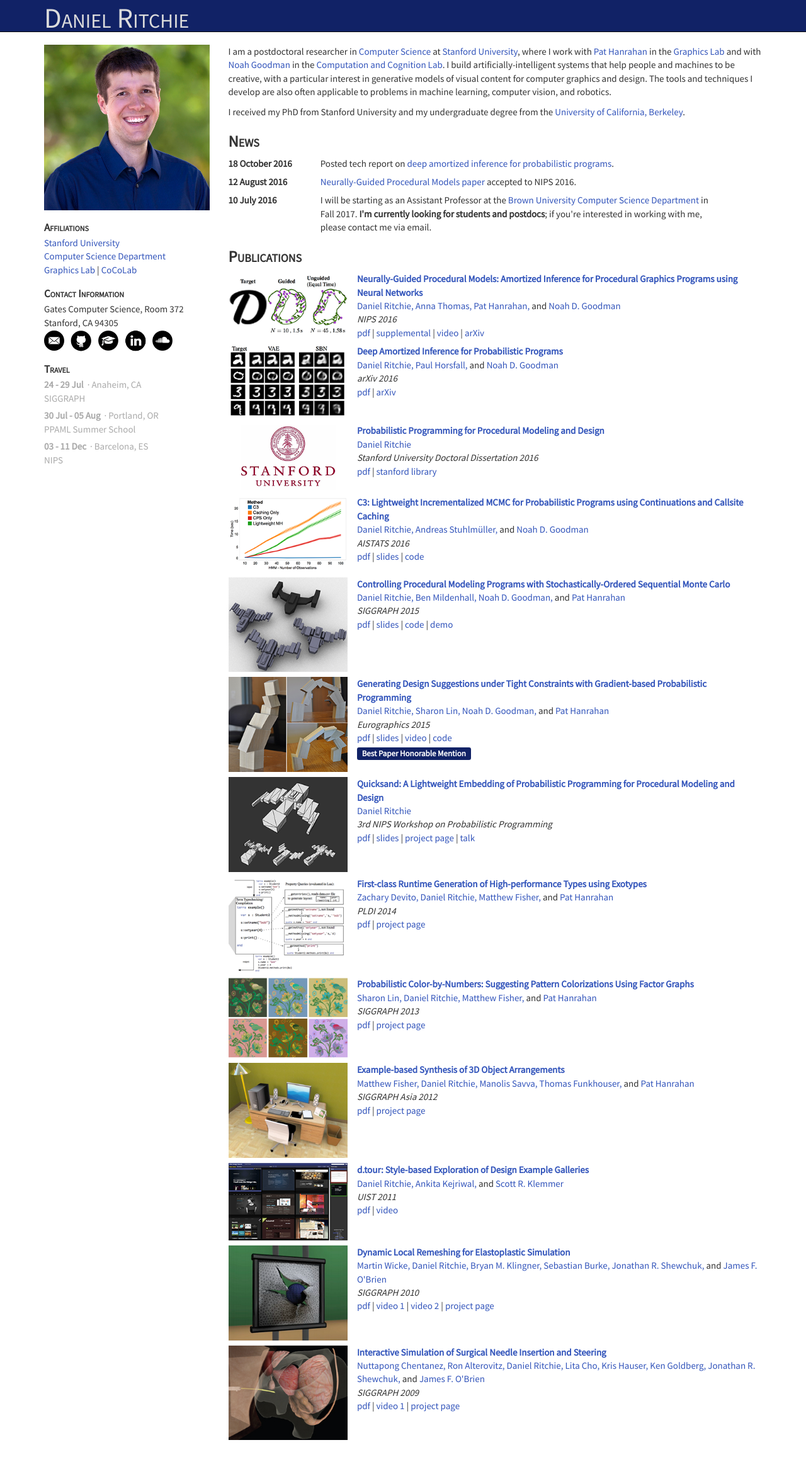
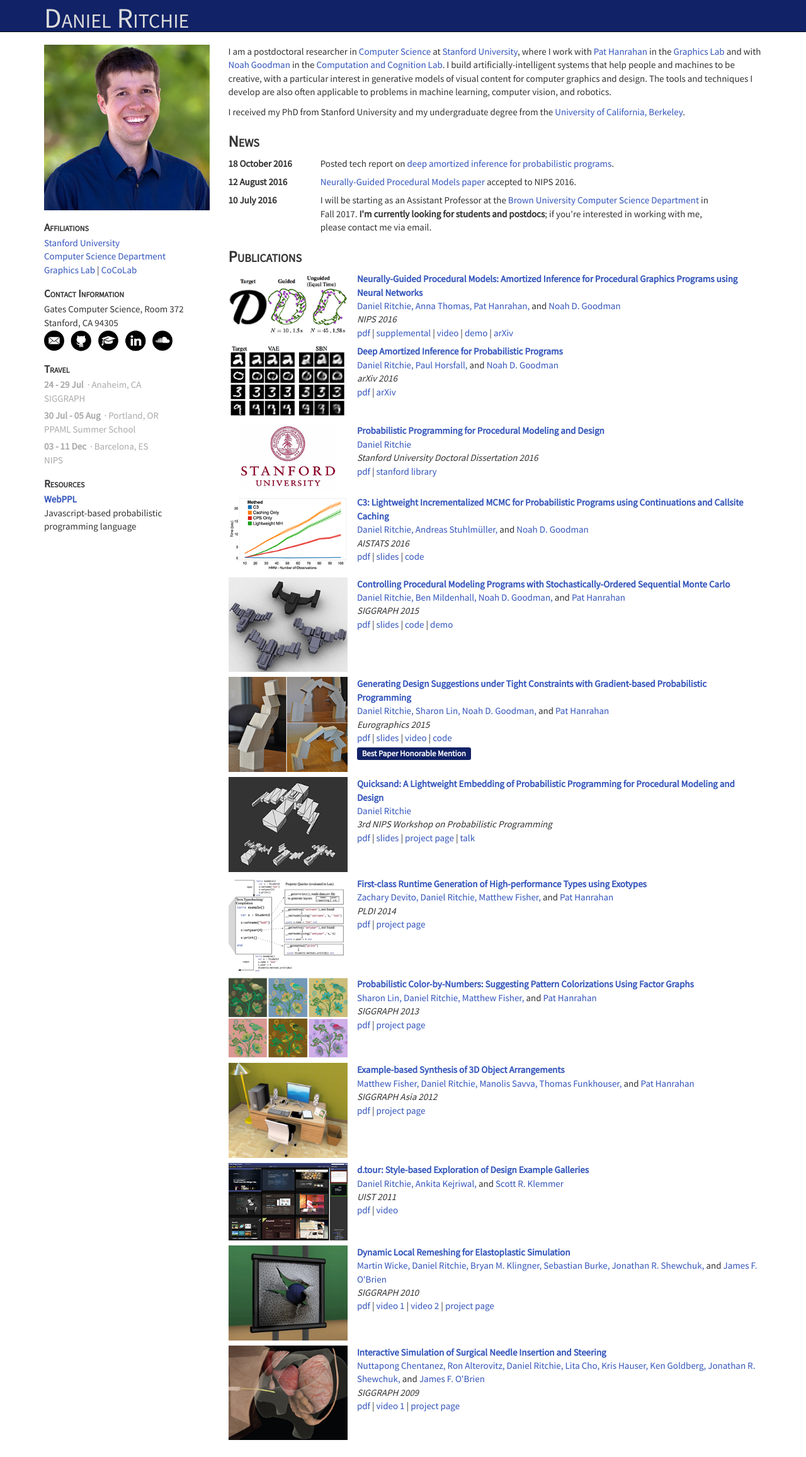
Before and after one commit to dritchie/dritchie.github.io, a Jekyll site: the page built from index.html, in a window 1280 px wide. Shown: the whole page at 63% size. Built offline with Jekyll 4.4.1, drawn with Linux system fonts in a browser that asks for light colours.

Commit message:
Add NGPM demo link. Add Resources section, add WebPPL link to resources.

```diff
--- a/_data/publications.json
+++ b/_data/publications.json
@@ -34,6 +34,7 @@
 		{"type": "pdf"},
 		{"type": "link", "name": "supplemental", "target": "pdf/ngpm_supplemental.pdf"},
 		{"type": "link", "name": "video", "target": "https://www.youtube.com/watch?v=ZeZcsbNXMDM"},
+		{"type": "link", "name": "demo", "target": "http://webppl.org/demos/vines/index.html"},
 		{"type": "link", "name": "arXiv", "target": "http://arxiv.org/abs/1603.06143"}
 	]
 },
--- /dev/null
+++ b/_data/resources.json
@@ -0,0 +1,7 @@
+[
+	{
+		"name": "WebPPL",
+		"link": "http://webppl.org",
+		"description": "Javascript-based probabilistic programming language"
+	}
+]
--- a/_includes/sidebar.html
+++ b/_includes/sidebar.html
@@ -78,3 +78,15 @@
 	{% endfor %}
 
 </div>
+
+<div class='sidebaritem' id='resources'>
+	<div class='sidebarheader'>Resources</div>
+	{% for resource in site.data.resources %}
+
+		<div class='resource'>
+			<a class='resourcelink' href='{{ resource.link }}' target='_blank'>{{ resource.name }}</a>
+			<p>{{ resource.description }}</p>
+		</div>
+
+	{% endfor %}
+</div>
--- a/css/style.css
+++ b/css/style.css
@@ -65,6 +65,12 @@
 
 /*---------------------------------------------------------------*/
 
+.resourcelink {
+	font-weight: bold;
+}
+
+/*---------------------------------------------------------------*/
+
 .mainitem {
 	margin-bottom: 1.25em;
 }
```
